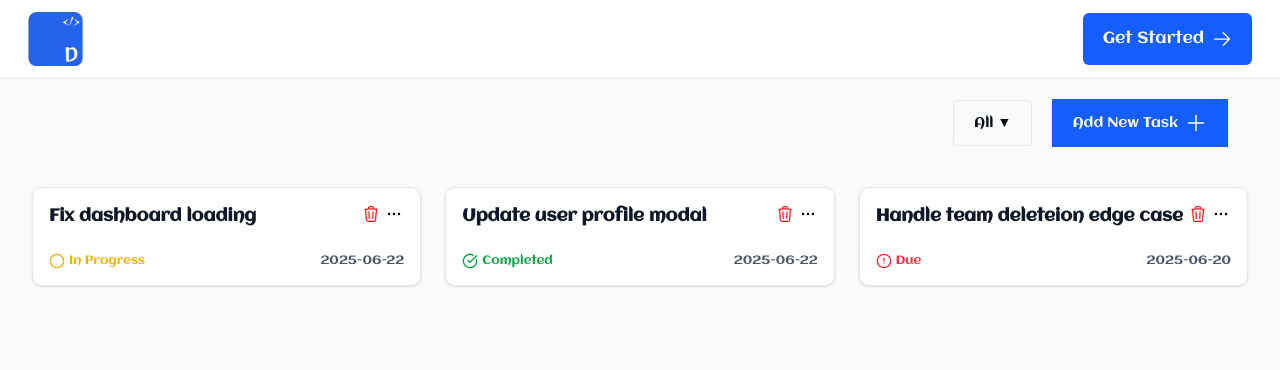
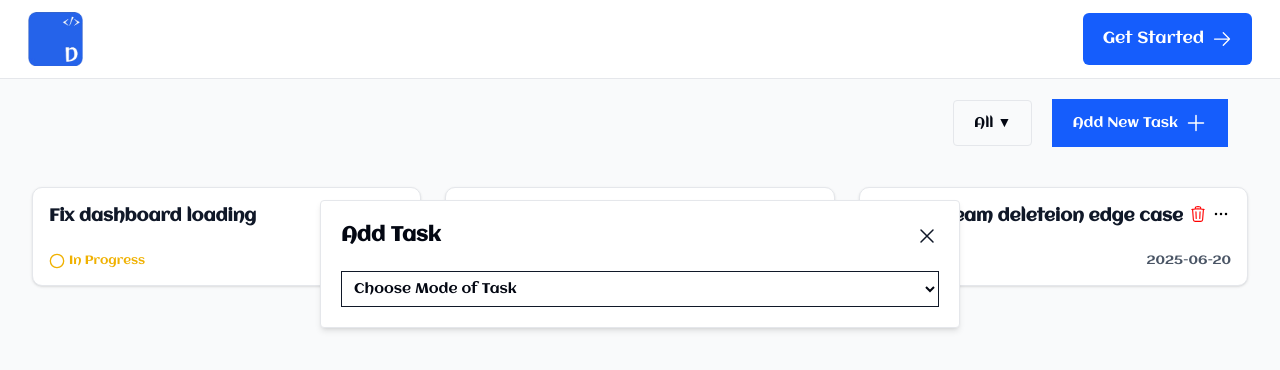
Before and after one commit to Jaycode01/DevCollab, a Next.js app in the folder frontend/: page /tasks in a window 1280 px wide. Shown: the top 370 px of the page. Built offline with nearby package versions, Linux system fonts and the light colour scheme; no server answers; a web font is replaced by a local one.

Commit message:
worked on the add task modal - when it i that the task to be create dfor the user which is personal tot he user - UI

```diff
--- /dev/null
+++ b/frontend/src/app/components/addTasksModal.tsx
@@ -0,0 +1,72 @@
+"use client";
+
+import { useState } from "react";
+import cancelIcon from "../../../public/cancel.svg";
+import Image from "next/image";
+
+export default function AddTasksModal() {
+  const [taskMode, settaskMode] = useState<"personal" | "team" | "">("");
+
+  return (
+    <>
+      <div>
+        <div className="flex flex-row justify-between items-center">
+          <h1 className="text-[20px] font-semibold">Add Task</h1>
+          <button type="button">
+            <Image src={cancelIcon} alt="cancel icon" />
+          </button>
+        </div>
+
+        {/* Task mode selector */}
+        <select
+          onChange={(e) =>
+            settaskMode(e.target.value as "personal" | "team" | "")
+          }
+          value={taskMode}
+          className="w-full p-2 outline-none border border-gray-900 text-sm mt-5"
+        >
+          <option value="">Choose Mode of Task</option>
+          <option value="personal">My Task(Personal)</option>
+          <option value="team">Team Task</option>
+        </select>
+
+        {taskMode && (
+          <div className="mt-7 flex flex-col gap-2">
+            <input
+              type="text"
+              name=""
+              id=""
+              placeholder="Task Title"
+              className="w-full border border-gray-900 px-4 py-2 text-sm outline-none"
+            />
+            <textarea
+              name=""
+              id=""
+              placeholder="Task Description"
+              className="w-full border border-gray-900 px-3 py-4 outline-none text-sm h-[200px]"
+            />
+            <input
+              type="date"
+              name=""
+              id=""
+              className="w-full border border-gray-900 px-4 py-2 text-sm outline-none"
+            />
+            <select
+              name=""
+              id=""
+              className="w-full border border-gray-900 px-4 py-2 text-sm outline-none"
+            >
+              <option value="">Select Status</option>
+              <option value="in_progress">In Progress</option>
+              <option value="completed">Completed</option>
+              <option value="due">Due</option>
+            </select>
+          </div>
+        )}
+
+        {/* Extra fields for team Task */}
+        {taskMode === "team" && <div className="mt-"></div>}
+      </div>
+    </>
+  );
+}
--- a/frontend/src/app/tasks/page.tsx
+++ b/frontend/src/app/tasks/page.tsx
@@ -6,6 +6,7 @@ import { Circle, CheckCircle, AlertCircle } from "lucide-react";
 import DeleteIocn from "../../../public/delete.svg";
 import Dots from "../../../public/dots.svg";
 import Image from "next/image";
+import AddTasksModal from "../components/addTasksModal";
 
 const statusStyles = {
   "In Progress": {
@@ -49,6 +50,9 @@ export default function Tasks() {
 
   return (
     <>
+      <div className="fixed top-[25%] left-[25%] w-1/2 bg-white shadow-md z-50 border rounded p-5">
+        <AddTasksModal />
+      </div>
       <div className="bg-gray-50 px-8 min-h-[100vh] border-t">
         {/* Header buttons */}
         <div className="w-full flex flex-row justify-end gap-5 pt-5 pr-5 items-center">
```
